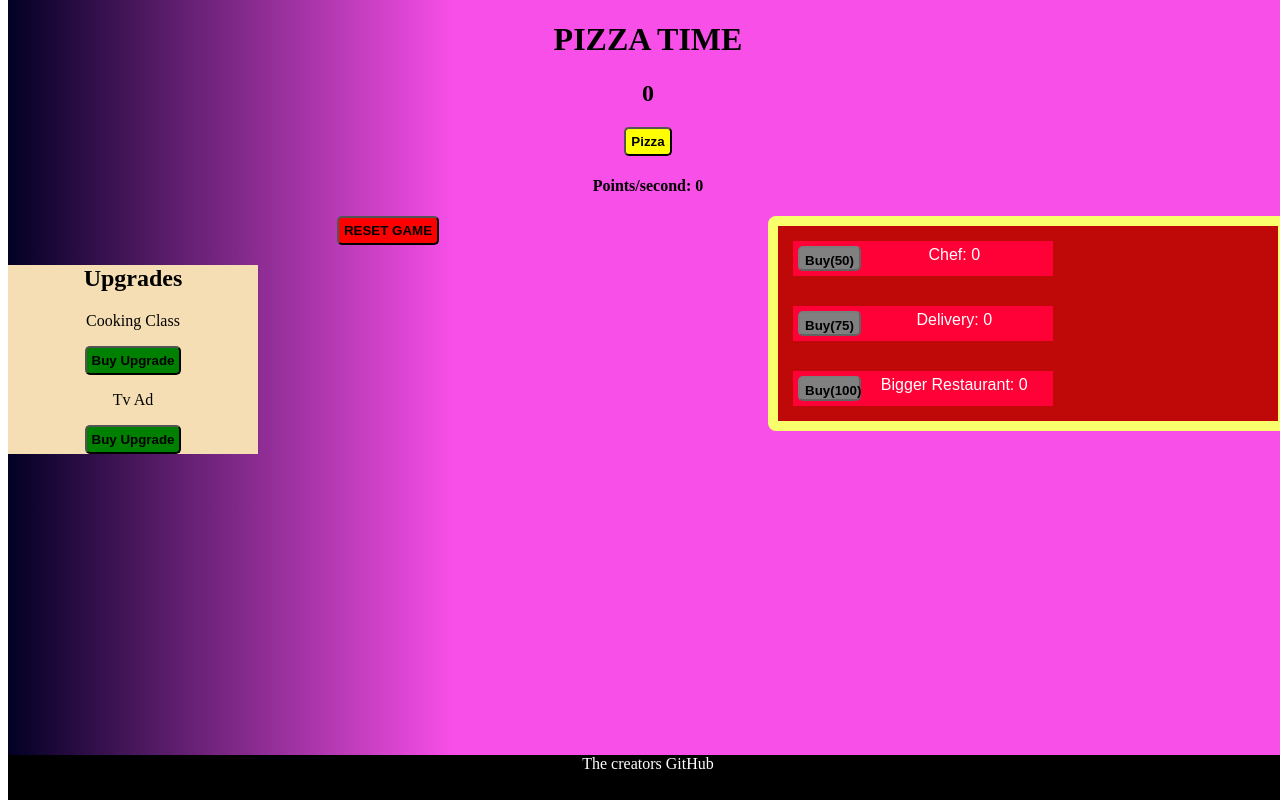
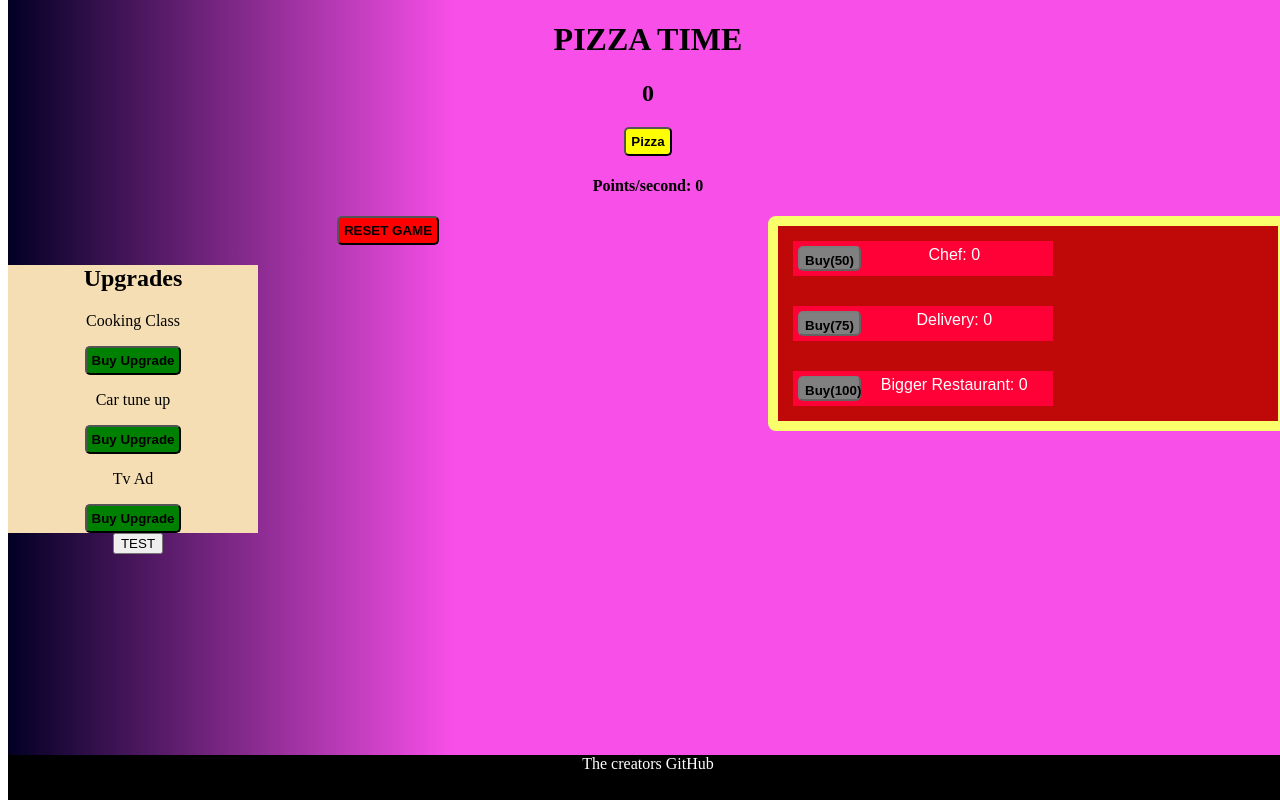
Before and after one commit to Hano2001/PizzaTime, a React (Create React App) app: page / in a window 1280 px wide. Built offline with nearby package versions, Linux system fonts and the light colour scheme.

Commit message:
Upgrades comming along, variable name change

```diff
--- a/src/components/Pizzas.jsx
+++ b/src/components/Pizzas.jsx
@@ -15,7 +15,7 @@ export default function Pizzas({ count }) {
     );
   }, [generateData]);
 
-  const TenSeconds_MS = 1000;
+  const oneSecond_MS = 1000;
   useEffect(() => {
     const interval = setInterval(() => {
       setPizzaCounter(
@@ -23,18 +23,18 @@ export default function Pizzas({ count }) {
           pizzaCounter +
           generateData.reduce((a, b) => a + b.amount * b.generate, 0)
       );
-    }, TenSeconds_MS);
+    }, oneSecond_MS);
 
     return () => clearInterval(interval); // This represents the unmount function, in which you need to clear your interval to prevent memory leaks.
   }, [generateData]);
 
   function ButtonClick(generate, price, index) {
     setPizzaCounter((pizzaCounter) => pizzaCounter - price);
-    let pizzaArray = [...generateData];
-    pizzaArray[index].amount += 1;
-    pizzaArray[index].price += Math.round(pizzaArray[index].price * 0.5);
+    let generateArray = [...generateData];
+    generateArray[index].amount += 1;
+    generateArray[index].price += Math.round(generateArray[index].price * 0.5);
 
-    setGenerateData(pizzaArray);
+    setGenerateData(generateArray);
   }
 
   function gameReset() {
--- a/src/components/Upgrades.jsx
+++ b/src/components/Upgrades.jsx
@@ -1,23 +1,29 @@
 import React, { useState } from "react";
 import { useContext } from "react";
 import { CounterContext } from "../contexts/CounterContext";
-import { upgradesData } from "../data/upgradesData";
+import { upgradesData_Generation } from "../data/upgradesData";
 import { Button } from "../styling/generalStyling";
 import {
   UpgradeInfoDiv,
   UpgradeMainDiv,
   UpgradesDiv,
 } from "../styling/upgradesStyling";
+export default function Upgrades() {
+  const { generateData, setGenerateData } = useContext(CounterContext);
+  const [upgradeInfo, setUpgradeInfo] = useState("");
 
-export default function Upgrades() {
-  const {generateData} = useContext(CounterContext)
-  const [upgradeInfo, setUpgradeInfo] = useState("");
+  function upgradePurchase(generateIndex, upgradeIndex) {
+    upgradesData_Generation[upgradeIndex].purchased = true;
+    let generateArray = [...generateData];
+    generateArray[generateIndex].generate =
+      generateArray[generateIndex].generate * 2;
+  }
   return (
     <>
       <UpgradeMainDiv>
         <UpgradesDiv>
           <h2>Upgrades</h2>
-          {upgradesData.map((item) => {
+          {upgradesData_Generation.filter(upgrade => upgrade.purchased === false).map((item, arrayIndex) => {
             return (
               <>
                 <p
@@ -26,14 +32,18 @@ export default function Upgrades() {
                 >
                   {item.name}
                 </p>
-
-                <Button onClick={() => console.log(generateData.Chef)}
-                // disabled={ge < item.price ? true : false}
-                function="upgrade">Buy Upgrade</Button>
+                <Button
+                  onClick={() => upgradePurchase(item.index, arrayIndex)}
+                  // disabled={ge < item.price ? true : false}
+                  function="upgrade"
+                >
+                  Buy Upgrade
+                </Button>
               </>
             );
           })}
         </UpgradesDiv>
+        <button onClick={() => console.log(upgradesData_Generation)}>TEST</button>
         <UpgradeInfoDiv>
           <strong>{upgradeInfo}</strong>
         </UpgradeInfoDiv>
--- /dev/null
+++ b/src/data/upgradesData.js
@@ -0,0 +1,35 @@
+export const upgradesData_Generation = [
+  {
+    name: "Cooking Class",
+    index: 0,
+    description:
+      "Send your all your Chefs on this culinary cooking class! This will make your chefs twice as efficient! (Require at least ten chefs",
+    purchased: false,
+  },
+  {
+    name: "Car tune up",
+    index: 1,
+    description:
+      "Watch out! your delivery drivers just got a tune up on their cars! They can now deliver your pizzas twice as fast!",
+      purchased: false
+  },
+  {
+    name: "Tv Ad",
+    index: 2,
+    description:
+      "Invest in a commercial at your local Tv-station, this will bring more hungry customers and your restaurant will sell twice as much! (Requriement: Bigger Restaurant lvl 5)",
+      purchased: false
+  },
+];
+
+export const upgradesData_Clicker = [
+  {
+    name: "Iron Pizza cutter",
+  },
+  {
+    name: "Steel Pizza cutter",
+  },
+  {
+    name: "Silver Pizza cutter",
+  },
+];
--- a/src/data/upgradesData.jsx
+++ /dev/null
@@ -1,15 +0,0 @@
-export const upgradesData = [
-  {
-    name: "Cooking Class",
-    area: "Chef",
-    description:
-      "Send your all your Chefs on this culinary cooking class! This will make your chefs twice as efficient! (Require at least ten chefs",
-  },
-  {
-    name: "Tv Ad",
-    area: "Bigger Restaurant",
-    description:
-      "Invest in a commercial at your local Tv-station, this will bring more hungry customers and your restaurant will sell twice as much! (Requriement: Bigger Restaurant lvl 5)",
-  },
-
-];
```
